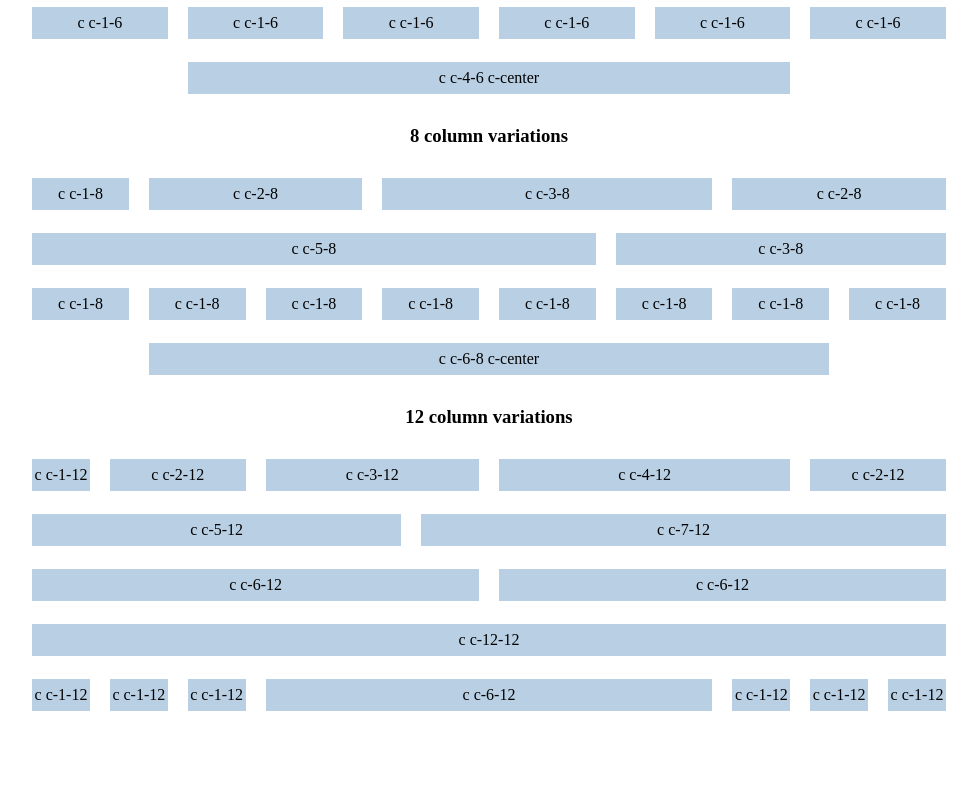
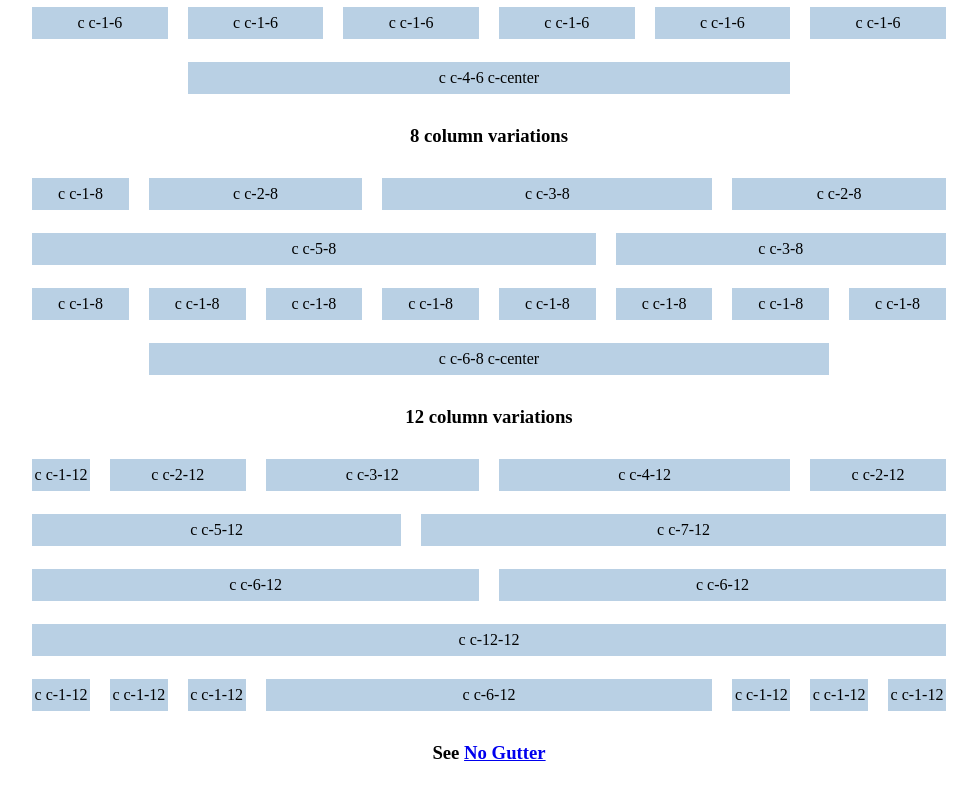
Before and after one commit to dopm/grill, a plain HTML site: page index.html in a window 1280 px wide. Shown: the part 1685-2485 px from the top of the page, without its empty margins (151-1128 px from the left). Before the commit the page ends 2442 px from the top, so only its background shows below. Drawn offline with Linux system fonts and the light colour scheme.

Commit message:
link no-gutter

```diff
--- a/index.html
+++ b/index.html
@@ -107,5 +107,6 @@
       <div class='c c-1-12'>c c-1-12</div>
       <div class='c c-1-12'>c c-1-12</div>
       <div class='c c-1-12'>c c-1-12</div>
+	<div class='c c-12-12'><h3>See <a href="no-gutter.html">No Gutter</a></h3></div>
   </div>
 </div>
```
